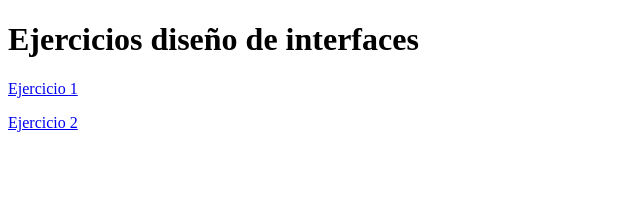
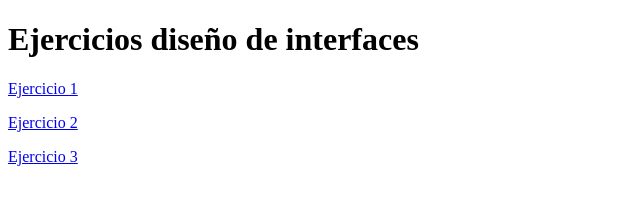
Before and after one commit to gabrizz8998/dise-o_interfaces, a plain HTML site: page index.html in a window 1280 px wide. Shown: the full height of the page, 0-640 px from the left. Drawn offline with Linux system fonts and the light colour scheme.

Commit message:
Update index.html

```diff
--- a/index.html
+++ b/index.html
@@ -10,6 +10,7 @@
     <h1>Ejercicios diseño de interfaces</h1>
     <p><a href="https://gabrizz8998.github.io/dise-o_interfaces/ejercicio1/ejercicio.html">Ejercicio 1</a></p>
     <p><a href="https://gabrizz8998.github.io/dise-o_interfaces/ejercicio2/formulario.html">Ejercicio 2</a></p>
+    <p><a href="https://gabrizz8998.github.io/dise-o_interfaces/ejercicio3/tabla_ej3-1.html">Ejercicio 3</a></p>
 
 </body>
 </html>
```
